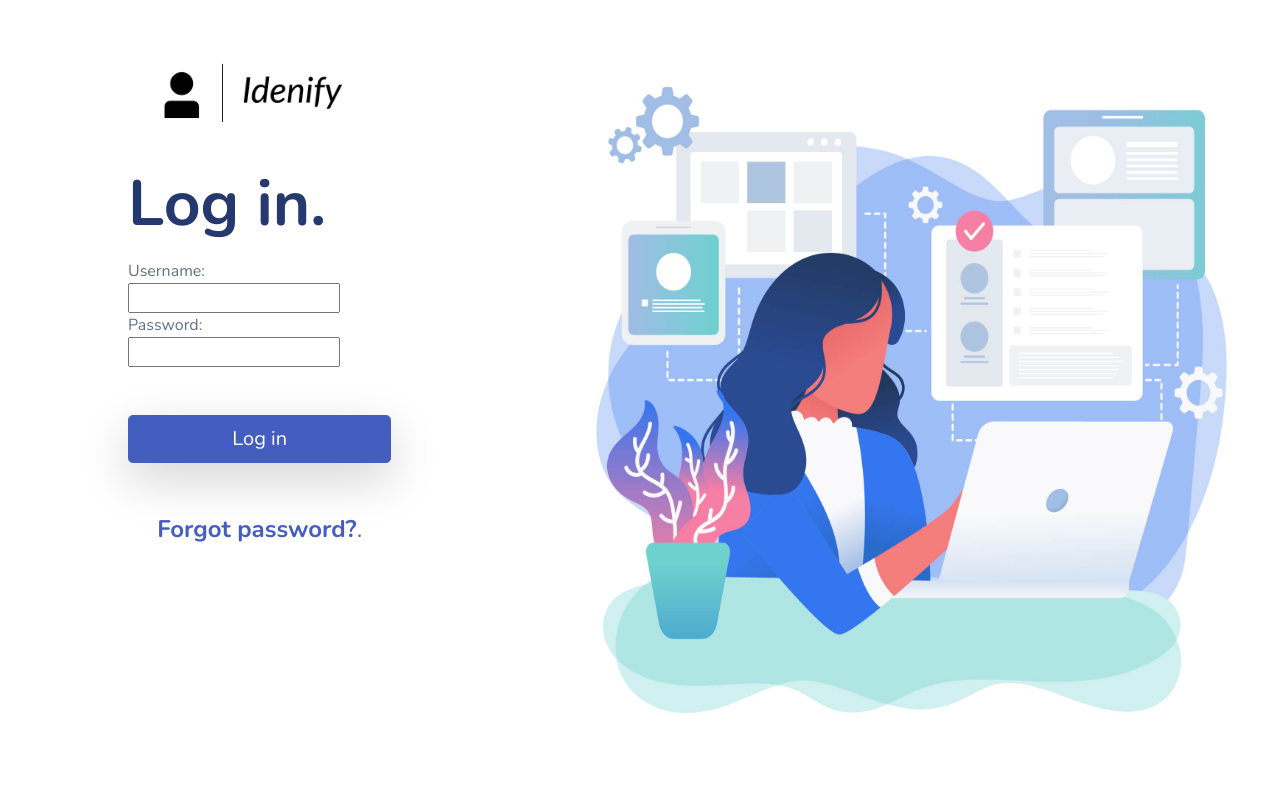
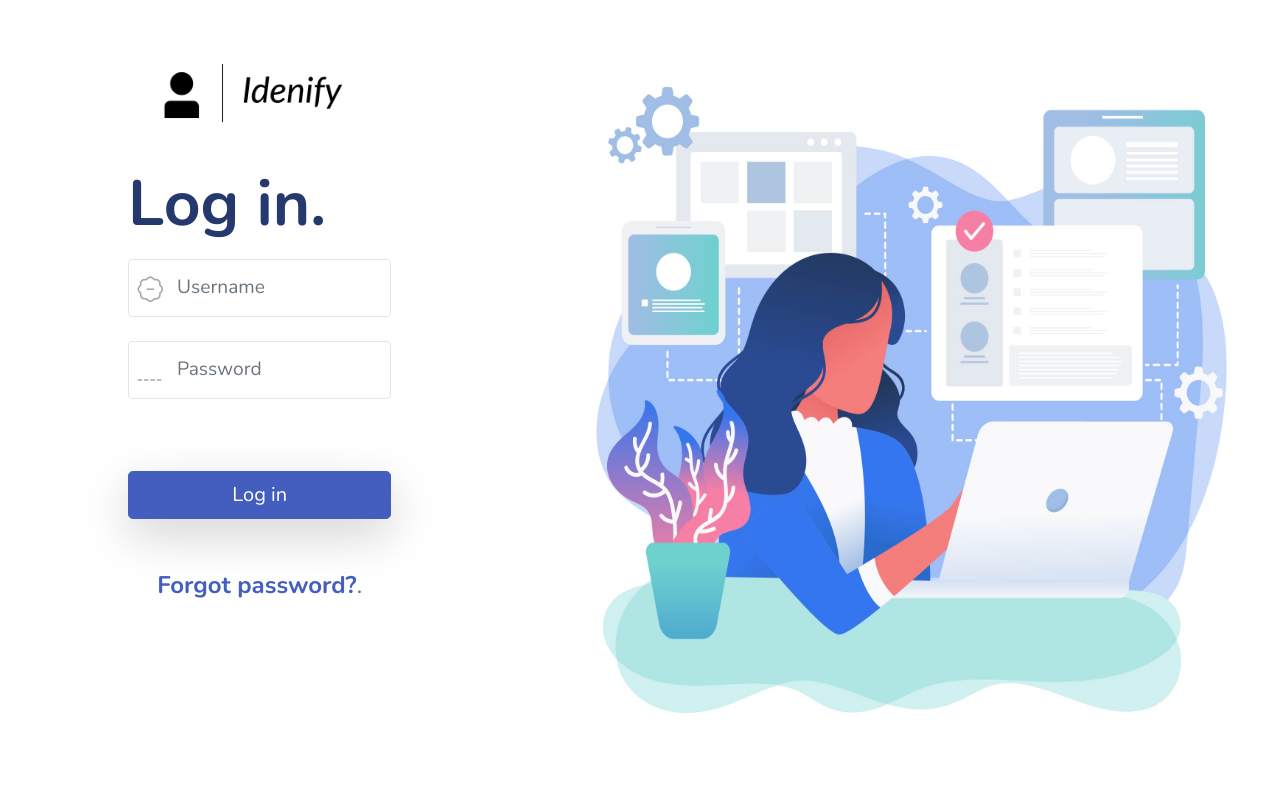
Before and after one commit to SaadJamilAkhtar/Portfolio, a Django app: page /login in a window 1280 px wide. Run offline with Django 4.2, Linux system fonts and the light colour scheme; some libraries are stand-ins or nearby versions.

Commit message:
completed login

```diff
--- a/Main/forms.py
+++ b/Main/forms.py
@@ -2,5 +2,15 @@ from django import forms
 
 
 class LoginForm(forms.Form):
-    username = forms.CharField(max_length=255)
-    password = forms.CharField(max_length=255, widget=forms.PasswordInput())
+    username = forms.CharField(max_length=255, widget=forms.TextInput(
+        attrs={
+            'class': 'form-control form-control-xl',
+            'placeholder': 'Username'
+        }
+    ))
+    password = forms.CharField(max_length=255, widget=forms.PasswordInput(
+        attrs={
+            'class': 'form-control form-control-xl',
+            'placeholder': 'Password'
+        }
+    ))
--- a/Main/views.py
+++ b/Main/views.py
@@ -1,4 +1,7 @@
-from django.shortcuts import render
+from django.contrib.auth import authenticate, login
+from django.shortcuts import render, redirect
+from django.urls import reverse
+
 from User.models import *
 from .forms import *
 
@@ -16,8 +19,14 @@ def index(request):
     return render(request, 'index.html', data)
 
 
-def login(request):
+def login_(request):
     if request.POST:
+        form = LoginForm(request.POST)
+        if form.is_valid():
+            user = authenticate(username=form.cleaned_data.get('username'), password=form.cleaned_data.get('password'))
+            if user:
+                login(request, user)
+                return redirect(reverse('main'))
         print(request.POST)
     data = {
         'form': LoginForm()
--- a/Portfolio/settings.py
+++ b/Portfolio/settings.py
@@ -35,6 +35,7 @@ INSTALLED_APPS = [
     'django.contrib.sessions',
     'django.contrib.messages',
     'django.contrib.staticfiles',
+    'crispy_forms',
     'Main',
     'User',
 ]
@@ -127,3 +128,5 @@ DEFAULT_AUTO_FIELD = 'django.db.models.BigAutoField'
 
 MEDIA_ROOT = os.path.join(BASE_DIR, 'media')
 MEDIA_URL = '/media/'
+
+CRISPY_TEMPLATE_PACK = 'bootstrap4'
--- a/Portfolio/urls.py
+++ b/Portfolio/urls.py
@@ -23,5 +23,5 @@ from Main.views import *
 urlpatterns = [
                   path('admin/', admin.site.urls),
                   path('', index, name='main'),
-                  path('login', login, name='login')
+                  path('login', login_, name='login')
               ] + static(settings.MEDIA_URL, document_root=settings.MEDIA_ROOT)
--- a/templates/login.html
+++ b/templates/login.html
@@ -1,4 +1,5 @@
 {% load static %}
+{% load crispy_forms_tags %}
 <!DOCTYPE html>
 <html lang="en">
 
@@ -28,21 +29,18 @@
 
                 <form action="" method="post">
                     {% csrf_token %}
-                    {#                    <div class="form-group position-relative has-icon-left mb-4">#}
-                    {#                        <input type="text" class="form-control form-control-xl" placeholder="Username" ,#}
-                    {#                               name="Username">#}
-                    {#                        <div class="form-control-icon">#}
-                    {#                            <i class="bi bi-person"></i>#}
-                    {#                        </div>#}
-                    {#                    </div>#}
-                    {#                    <div class="form-group position-relative has-icon-left mb-4">#}
-                    {#                        <input type="password" class="form-control form-control-xl" placeholder="Password" ,#}
-                    {#                               name="Password">#}
-                    {#                        <div class="form-control-icon">#}
-                    {#                            <i class="bi bi-shield-lock"></i>#}
-                    {#                        </div>#}
-                    {#                    </div>#}
-                    {{ form }}
+                    <div class="form-group position-relative has-icon-left mb-4">
+                        {{ form.username }}
+                        <div class="form-control-icon">
+                            <i class="bi bi-person"></i>
+                        </div>
+                    </div>
+                    <div class="form-group position-relative has-icon-left mb-4">
+                        {{ form.password }}
+                        <div class="form-control-icon">
+                            <i class="bi bi-shield-lock"></i>
+                        </div>
+                    </div>
                     <button class="btn btn-primary btn-block btn-lg shadow-lg mt-5">Log in</button>
                 </form>
                 <div class="text-center mt-5 text-lg fs-4">
```
